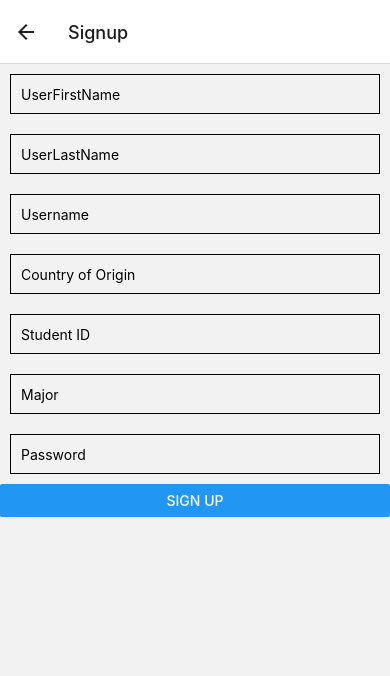
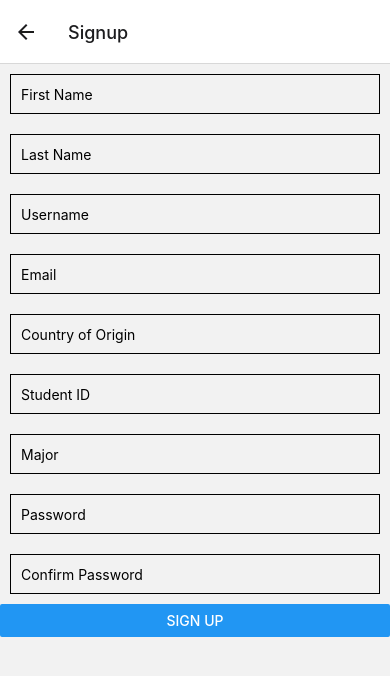
Before and after one commit to mas324/FirstFriend, a React Native app: screen /Signup in a window 390 px wide. Shown: the top 676 px of the page. Built offline with nearby package versions, Linux system fonts and the light colour scheme.

Commit message:
Addon to Signup Screen
Added confirm password and email

Signed-off-by: Shawn Merana <shawnmerana@gmail.com>

```diff
--- a/screens/Signup.js
+++ b/screens/Signup.js
@@ -6,10 +6,12 @@ export function SignUpPage({navigation}) {
     const [firstname, setUserFirstName] = useState('');
     const [lastname, setUserLastName] = useState('');
     const [username, setUsername] = useState('');
+    const [email, setEmail] = useState('');
     const [Country_of_Origin, setUserCoO] = useState('');
     const [SID, setSID] = useState('');
     const [Major, setUserMajor] = useState('');
     const [password, setPassword] = useState('');
+    const [confPassword, setConfPassword] = useState('');
 
     const handleSignUp = () => {
         // Perform validation here (e.g., check if fields are not empty)
@@ -19,24 +21,25 @@ export function SignUpPage({navigation}) {
         console.log('UserFirstName: ' , firstname);
         console.log('UserLastName: ' , lastname);
         console.log('Username: ', username);
+        console.log('Email: ', email);
         console.log('Country of Origin: ', Country_of_Origin);
         console.log('Student ID: ' + SID);
         console.log('Major: ', Major);
-
         console.log('Password: ' + password);
+        console.log(password === confPassword)
     };
 
     return (
         <SafeAreaView>
             <TextInput
                 style={[appStyles.input]}
-                placeholder="UserFirstName"
+                placeholder="First Name"
                 value={firstname}
                 onChangeText={text => setUserFirstName(text)}
             />
              <TextInput
                 style={[appStyles.input]}
-                placeholder="UserLastName"
+                placeholder="Last Name"
                 value={lastname}
                 onChangeText={text => setUserLastName(text)}
             />
@@ -45,6 +48,12 @@ export function SignUpPage({navigation}) {
                 placeholder="Username"
                 value={username}
                 onChangeText={text => setUsername(text)}
+            />
+            <TextInput
+                style={[appStyles.input]}
+                placeholder='Email'
+                value={email}
+                onChangeText={text => setEmail(text)}
             />
             <TextInput
                 style={[appStyles.input]}
@@ -71,6 +80,13 @@ export function SignUpPage({navigation}) {
                 value={password}
                 onChangeText={text => setPassword(text)}
             />
+            <TextInput
+                style={appStyles.input}
+                placeholder='Confirm Password'
+                secureTextEntry={true}
+                value={confPassword}
+                onChangeText={text => setConfPassword(text)}
+            />
             <Button title="Sign Up" onPress={handleSignUp} />
         </SafeAreaView>
     )
```
